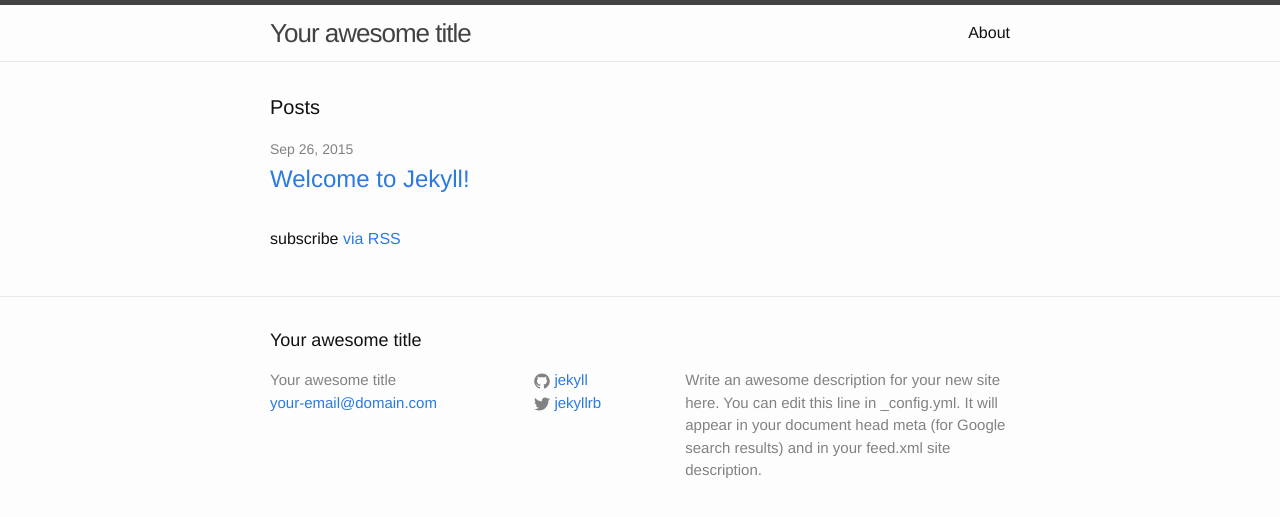
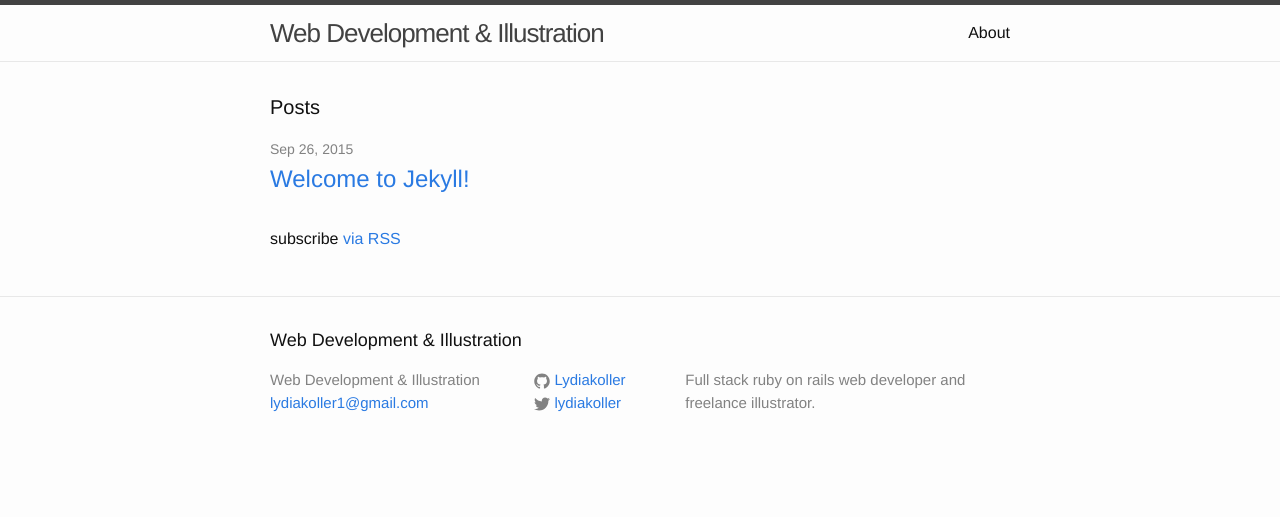
Before and after one commit to Lydiakoller/Learn-Jekyll, a Jekyll site: the page built from index.html, in a window 1280 px wide. Shown: the top 517 px of the page. Built offline with Jekyll 4.4.1, drawn with Linux system fonts in a browser that asks for light colours.

Commit message:
config setting for site

```diff
--- a/_config.yml
+++ b/_config.yml
@@ -1,14 +1,25 @@
 # Site settings
-title: Your awesome title
-email: your-email@domain.com
+title: Web Development & Illustration
+email: lydiakoller1@gmail.com
 description: > # this means to ignore newlines until "baseurl:"
-  Write an awesome description for your new site here. You can edit this
-  line in _config.yml. It will appear in your document head meta (for
-  Google search results) and in your feed.xml site description.
+  Full stack ruby on rails web developer and freelance illustrator.
 baseurl: "" # the subpath of your site, e.g. /blog/
-url: "http://yourdomain.com" # the base hostname & protocol for your site
-twitter_username: jekyllrb
-github_username:  jekyll
+url: "http://lydiakoller.com" # the base hostname & protocol for your site
+twitter_username: lydiakoller
+github_username:  Lydiakoller
+instagram_username: iforgotmyeverything
+
+permalink: /:categories/:title
+
+links:
+ - title: about
+   url: /about
+ - title: work
+   url: /work
+ - title: articles
+   url: /articles
+ - title: hire me
+   url: /hire-me
 
 # Build settings
 markdown: kramdown
```
